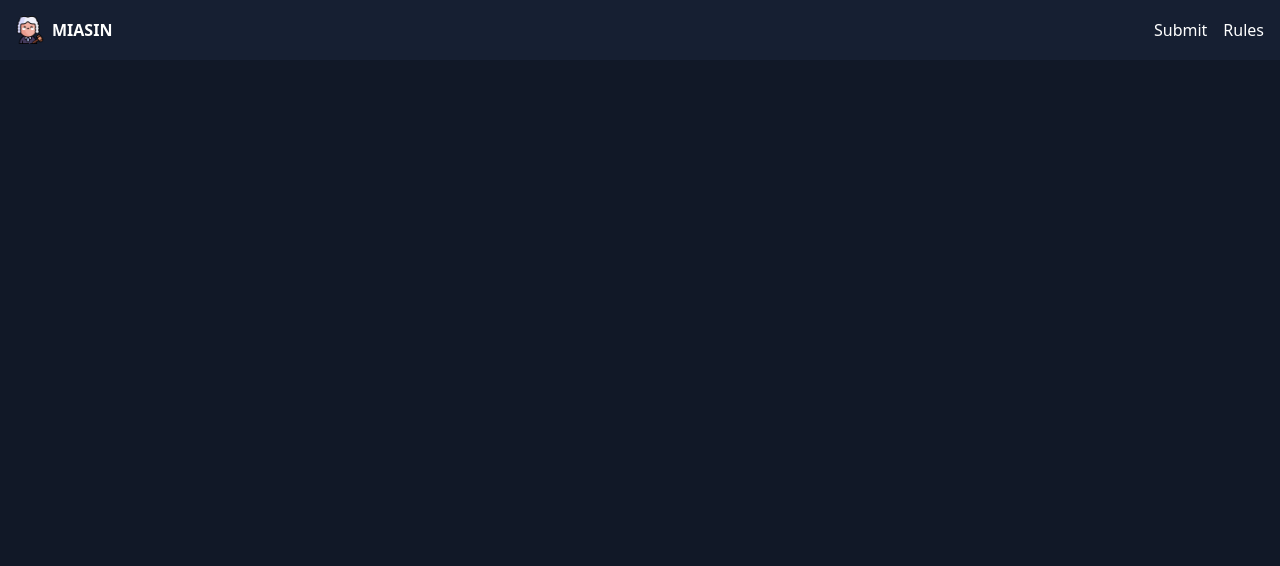
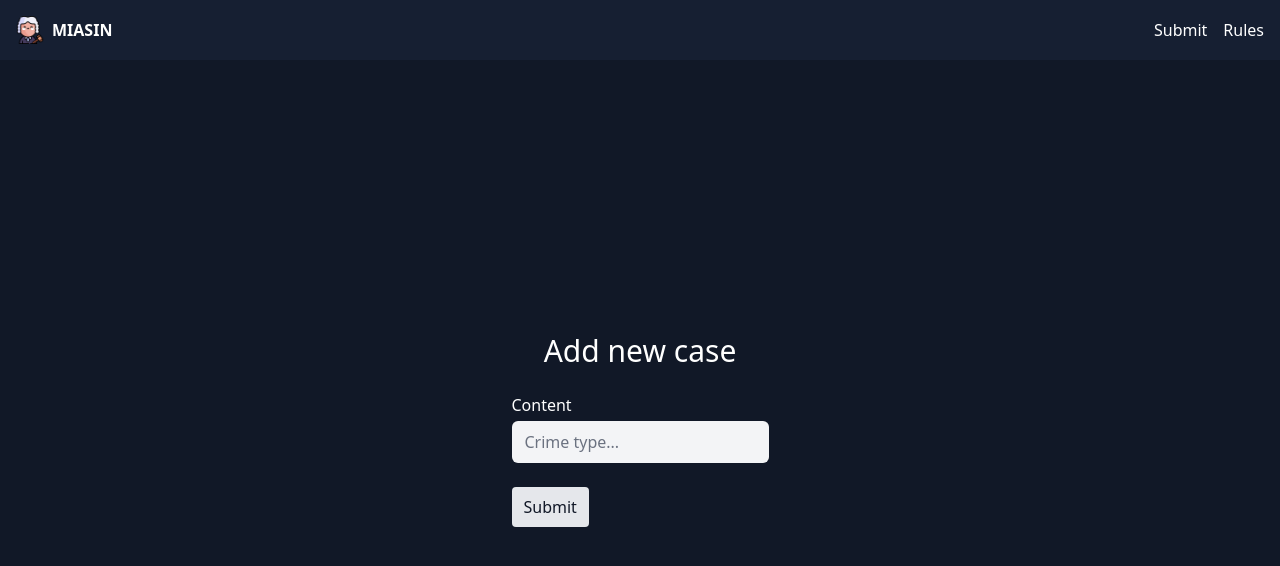
Before and after one commit to alaincodes/miasin, a Nuxt app in the folder frontend/: page /cases/create in a window 1280 px wide. Before the commit this address had no page. Shown: the top 566 px of the page. Built offline with nearby package versions, Linux system fonts and the light colour scheme.

Commit message:
make create question work

```diff
--- /dev/null
+++ b/frontend/pages/cases/create.vue
@@ -0,0 +1,66 @@
+<script setup>
+import { ref } from 'vue'
+const config = useRuntimeConfig()
+
+const content = ref('')
+const isLoading = ref(false)
+const successMessage = ref('')
+const errorMessage = ref('')
+
+async function handleFormSubmit() {
+  isLoading.value = true
+  successMessage.value = ''
+  errorMessage.value = ''
+
+  try {
+    const res = await $fetch(`${config.public.API_URL}/api/question`, {
+      method: 'POST',
+      body: { content: content.value },
+    })
+
+    successMessage.value = 'QUESTION ADDED'
+    content.value = ''
+  } catch (error) {
+    errorMessage.value = 'MISSING SOMETHING......'
+  } finally {
+    isLoading.value = false
+  }
+}
+</script>
+
+<template>
+  <div class="grid place-content-center p-6 mx-auto">
+    <h1 class="mb-6 text-3xl text-center">Add new case</h1>
+    <form @submit.prevent="handleFormSubmit" class="text-c-black">
+      <div class="grid grid-cols-1 gap-6 sm:grid-cols-2">
+        <label for="content" class="col-span-full">
+          <span class="text-white">Content</span>
+          <input
+            id="content"
+            v-model="content"
+            type="text"
+            class="mt-1 block w-full rounded-md bg-gray-100 border-transparent focus:border-gray-500 focus:bg-white focus:ring-0"
+            placeholder="Crime type..."
+
+          />
+        </label>
+
+        <div class="col-span-full flex justify-between gap-6">
+          <label class="inline-flex items-center">
+            <input
+              placeholder="Submit"
+              type="submit"
+              class="py-2 px-3 rounded bg-gray-200 border-transparent focus:border-transparent focus:bg-gray-200 text-c-black focus:ring-1 focus:ring-offset-2 focus:ring-gray-500 cursor-pointer"
+              :disabled="isLoading"
+            />
+            <span class="sr-only">Submit</span>
+          </label>
+        </div>
+      </div>
+    </form>
+
+    <p v-if="isLoading" class="mt-4 text-blue-500">Chargement...</p>
+    <p v-if="successMessage" class="mt-4 text-green-500">{{ successMessage }}</p>
+    <p v-if="errorMessage" class="mt-4 text-red-500">{{ errorMessage }}</p>
+  </div>
+</template>
--- a/frontend/pages/index.vue
+++ b/frontend/pages/index.vue
@@ -1,5 +1,6 @@
 <template>
 	<div class="grid grid-cols-1 p-0 w-full h-[calc(100dvh_-_var(--header-height))] md:h-auto md:justify-self-center xl:w-6/12">
+    <!-- <FetchQuestionsFromBackend /> -->
     <Cases />
 	</div>
 </template>
```
Also changed, not shown: 1 other file (tests, documents, lock files or other folders).
